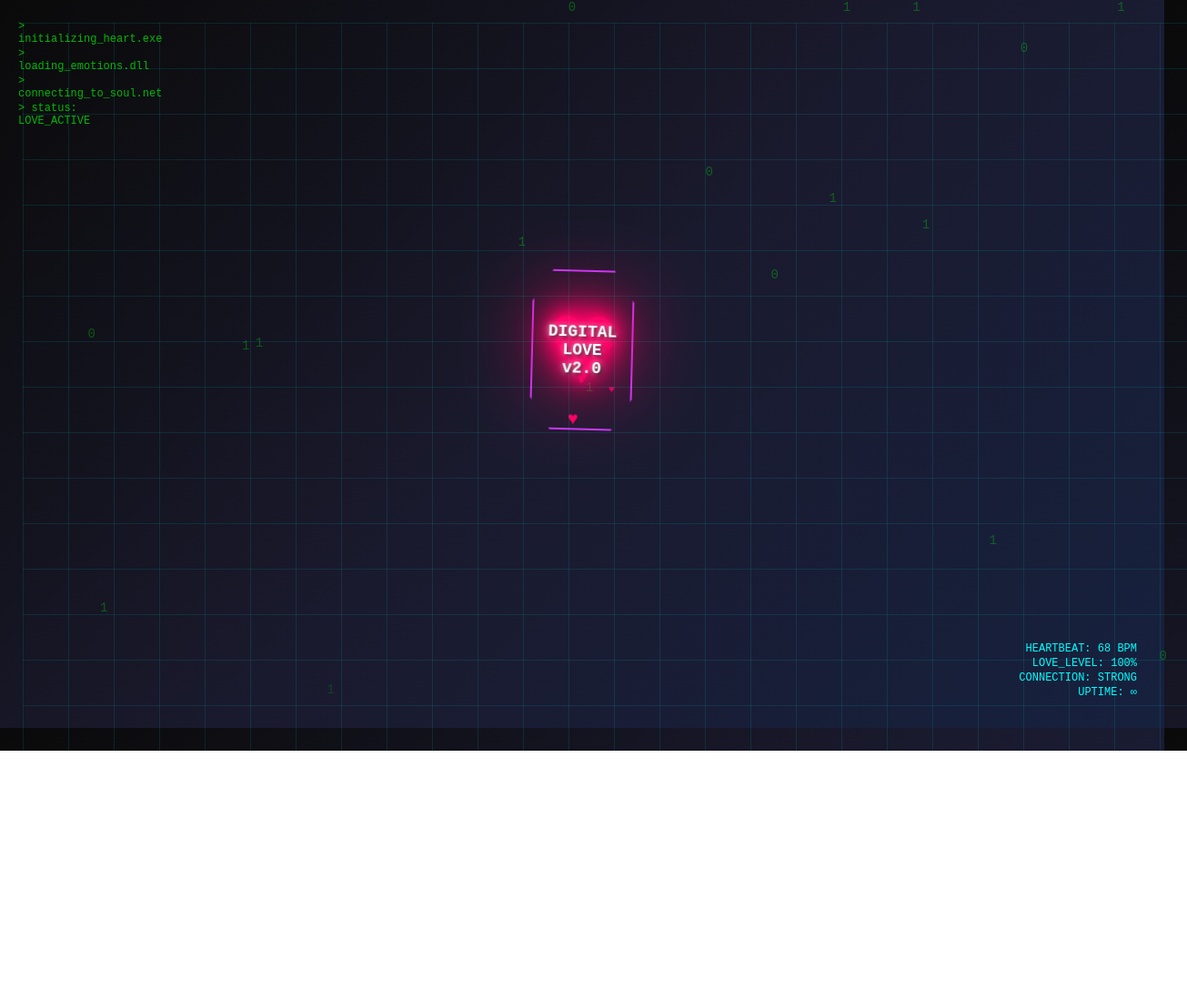
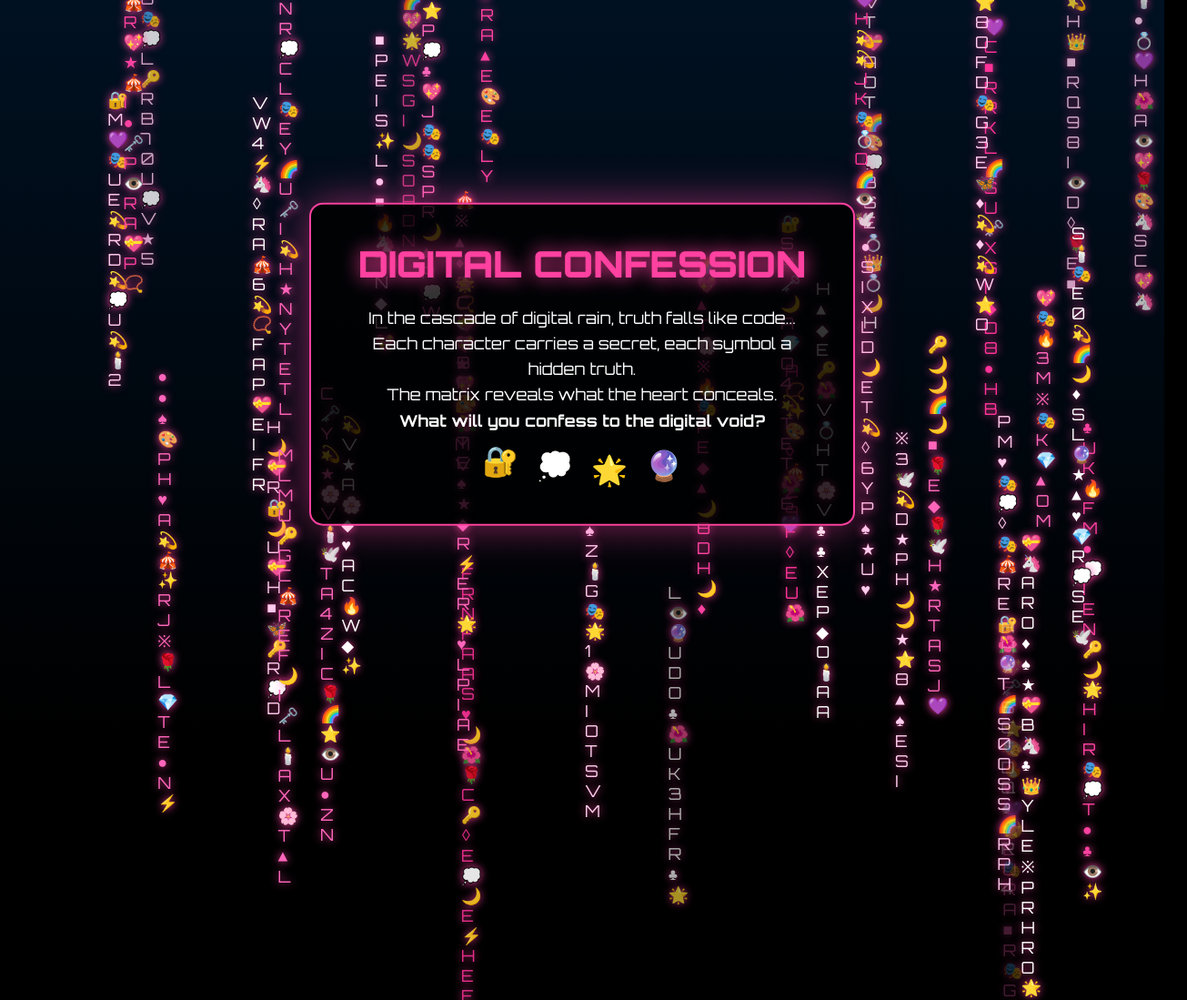
Before and after one commit to setecsnfive/my-website, a plain HTML site: page index.html in a window 1280 px wide. Shown: the top 1099 px of the page at 91% size, 1305 px wide, since content can reach past the window. Before the commit the page ends 825 px from the top, so only its background shows below. Drawn offline with Linux system fonts and the light colour scheme.

Commit message:
Update index.html

```diff
--- a/index.html
+++ b/index.html
@@ -3,8 +3,10 @@
 <head>
     <meta charset="UTF-8">
     <meta name="viewport" content="width=device-width, initial-scale=1.0">
-    <title>Digital Floating Heart</title>
+    <title>Digital Confession Rain</title>
     <style>
+        @import url('https://fonts.googleapis.com/css2?family=Orbitron:wght@400;700;900&display=swap');
+
         * {
             margin: 0;
             padding: 0;
@@ -12,210 +14,86 @@
         }
 
         body {
-            min-height: 100vh;
-            background: linear-gradient(135deg, #0a0a0a 0%, #1a1a2e 50%, #16213e 100%);
-            display: flex;
-            align-items: center;
-            justify-content: center;
-            font-family: 'Courier New', monospace;
+            background: #000;
             overflow: hidden;
+            font-family: 'Orbitron', monospace;
+            height: 100vh;
         }
 
-        .container {
+        .rain-container {
             position: relative;
             width: 100%;
             height: 100vh;
-            display: flex;
-            align-items: center;
-            justify-content: center;
+            background: linear-gradient(180deg, #001122 0%, #000000 100%);
         }
 
-        .heart-container {
-            position: relative;
-            animation: float 3s ease-in-out infinite;
+        .rain-column {
+            position: absolute;
+            top: -100px;
+            font-size: 18px;
+            font-weight: 400;
+            color: #ff41a0;
+            text-shadow: 0 0 10px #ff41a0;
+            animation: fall linear infinite;
+            white-space: nowrap;
+            opacity: 0.8;
         }
 
-        .digital-heart {
-            font-size: 120px;
-            color: #ff0066;
-            text-shadow:
-                0 0 10px #ff0066,
-                0 0 20px #ff0066,
-                0 0 30px #ff0066,
-                0 0 40px #ff0066;
-            animation: pulse 2s ease-in-out infinite;
-            filter: drop-shadow(0 0 20px #ff0066);
-            position: relative;
-            z-index: 2;
-        }
-
-        .heart-text {
+        .confession-text {
             position: absolute;
             top: 50%;
             left: 50%;
             transform: translate(-50%, -50%);
-            color: #ffffff;
-            font-size: 18px;
-            font-weight: bold;
             text-align: center;
-            z-index: 3;
-            text-shadow: 2px 2px 4px rgba(0,0,0,0.8);
-            animation: textGlow 2s ease-in-out infinite alternate;
+            z-index: 100;
+            background: rgba(0, 0, 0, 0.8);
+            padding: 40px;
+            border-radius: 15px;
+            border: 2px solid #ff41a0;
+            box-shadow: 0 0 30px rgba(255, 65, 160, 0.3);
+            max-width: 600px;
+            animation: pulse 3s ease-in-out infinite;
         }
 
-        .floating-particles {
-            position: absolute;
-            width: 100%;
-            height: 100%;
-            pointer-events: none;
+        .confession-title {
+            color: #ff41a0;
+            font-size: 2.5rem;
+            font-weight: 900;
+            margin-bottom: 20px;
+            text-shadow: 0 0 20px #ff41a0;
         }
 
-        .particle {
-            position: absolute;
-            color: #ff0066;
-            font-size: 20px;
-            animation: floatUp 4s linear infinite;
-            opacity: 0;
+        .confession-content {
+            color: #ffffff;
+            font-size: 1.1rem;
+            line-height: 1.6;
+            margin-bottom: 20px;
         }
 
-        .digital-grid {
-            position: absolute;
-            top: 0;
-            left: 0;
-            width: 100%;
-            height: 100%;
-            background-image:
-                linear-gradient(rgba(0, 255, 255, 0.1) 1px, transparent 1px),
-                linear-gradient(90deg, rgba(0, 255, 255, 0.1) 1px, transparent 1px);
-            background-size: 50px 50px;
-            animation: gridMove 10s linear infinite;
-            z-index: 1;
+        .confession-symbols {
+            display: flex;
+            justify-content: center;
+            gap: 20px;
+            margin-top: 20px;
         }
 
-        .sharp-edges {
-            position: absolute;
-            top: -20px;
-            left: -20px;
-            right: -20px;
-            bottom: -20px;
-            border: 2px solid #00ffff;
-            clip-path: polygon(
-                0% 20%, 20% 0%, 80% 0%, 100% 20%,
-                100% 80%, 80% 100%, 20% 100%, 0% 80%
-            );
-            animation: edgeGlow 3s ease-in-out infinite;
-            z-index: 1;
+        .symbol {
+            font-size: 2rem;
+            animation: float 2s ease-in-out infinite;
         }
 
-        .code-lines {
-            position: absolute;
-            top: 20px;
-            left: 20px;
-            color: #00ff00;
-            font-size: 12px;
-            font-family: 'Courier New', monospace;
-            opacity: 0.7;
-            z-index: 4;
-        }
+        .symbol:nth-child(1) { animation-delay: 0s; }
+        .symbol:nth-child(2) { animation-delay: 0.5s; }
+        .symbol:nth-child(3) { animation-delay: 1s; }
+        .symbol:nth-child(4) { animation-delay: 1.5s; }
 
-        .code-lines span {
-            display: block;
-            margin: 2px 0;
-            animation: typewriter 4s steps(40) infinite;
-        }
-
-        @keyframes float {
-            0%, 100% { transform: translateY(0px) rotate(0deg); }
-            50% { transform: translateY(-20px) rotate(2deg); }
-        }
-
-        @keyframes pulse {
-            0%, 100% {
-                transform: scale(1);
-                filter: drop-shadow(0 0 20px #ff0066);
-            }
-            50% {
-                transform: scale(1.1);
-                filter: drop-shadow(0 0 40px #ff0066);
-            }
-        }
-
-        @keyframes textGlow {
-            0% {
-                text-shadow: 2px 2px 4px rgba(0,0,0,0.8);
-                color: #ffffff;
-            }
-            100% {
-                text-shadow:
-                    2px 2px 4px rgba(0,0,0,0.8),
-                    0 0 10px #ffffff,
-                    0 0 20px #ffffff;
-                color: #ffffff;
-            }
-        }
-
-        @keyframes floatUp {
-            0% {
-                opacity: 1;
-                transform: translateY(0px) scale(1);
-            }
-            100% {
-                opacity: 0;
-                transform: translateY(-200px) scale(0.5);
-            }
-        }
-
-        @keyframes gridMove {
-            0% { transform: translate(0, 0); }
-            100% { transform: translate(50px, 50px); }
-        }
-
-        @keyframes edgeGlow {
-            0%, 100% {
-                border-color: #00ffff;
-                box-shadow: 0 0 20px #00ffff;
-            }
-            50% {
-                border-color: #ff00ff;
-                box-shadow: 0 0 40px #ff00ff;
-            }
-        }
-
-        @keyframes typewriter {
-            0% { width: 0; }
-            50% { width: 100%; }
-            100% { width: 0; }
-        }
-
-        .binary-rain {
-            position: absolute;
-            top: 0;
-            left: 0;
-            width: 100%;
-            height: 100%;
-            pointer-events: none;
-            z-index: 0;
-        }
-
-        .binary-char {
-            position: absolute;
-            color: #00ff00;
-            font-size: 14px;
-            font-family: 'Courier New', monospace;
-            animation: binaryFall 3s linear infinite;
-            opacity: 0.3;
-        }
-
-        @keyframes binaryFall {
+        @keyframes fall {
             0% {
                 transform: translateY(-100px);
-                opacity: 0;
-            }
-            10% {
-                opacity: 0.3;
+                opacity: 1;
             }
             90% {
-                opacity: 0.3;
+                opacity: 1;
             }
             100% {
                 transform: translateY(100vh);
@@ -223,182 +101,182 @@
             }
         }
 
-        .heart-stats {
-            position: absolute;
-            bottom: 30px;
-            right: 30px;
-            color: #00ffff;
-            font-size: 12px;
-            font-family: 'Courier New', monospace;
-            text-align: right;
-            z-index: 4;
+        @keyframes pulse {
+            0%, 100% {
+                box-shadow: 0 0 30px rgba(255, 65, 160, 0.3);
+            }
+            50% {
+                box-shadow: 0 0 50px rgba(255, 65, 160, 0.6);
+            }
         }
 
-        .heart-stats div {
-            margin: 2px 0;
-            animation: statsBlink 2s ease-in-out infinite;
+        @keyframes float {
+            0%, 100% {
+                transform: translateY(0px);
+            }
+            50% {
+                transform: translateY(-10px);
+            }
         }
 
-        @keyframes statsBlink {
-            0%, 90% { opacity: 1; }
-            95% { opacity: 0.3; }
+        .glitch {
+            animation: glitch 0.3s ease-in-out infinite;
+        }
+
+        @keyframes glitch {
+            0% { transform: translate(0); }
+            20% { transform: translate(-2px, 2px); }
+            40% { transform: translate(-2px, -2px); }
+            60% { transform: translate(2px, 2px); }
+            80% { transform: translate(2px, -2px); }
+            100% { transform: translate(0); }
         }
 
         @media (max-width: 768px) {
-            .digital-heart {
-                font-size: 80px;
+            .confession-text {
+                padding: 20px;
+                margin: 20px;
             }
-            .heart-text {
+
+            .confession-title {
+                font-size: 2rem;
+            }
+
+            .confession-content {
+                font-size: 1rem;
+            }
+
+            .rain-column {
                 font-size: 14px;
-            }
-            .code-lines {
-                font-size: 10px;
             }
         }
     </style>
 </head>
 <body>
-    <div class="container">
-        <!-- Digital Grid Background -->
-        <div class="digital-grid"></div>
-
-        <!-- Binary Rain Effect -->
-        <div class="binary-rain" id="binaryRain"></div>
-
-        <!-- Code Lines -->
-        <div class="code-lines">
-            <span>&gt; initializing_heart.exe</span>
-            <span>&gt; loading_emotions.dll</span>
-            <span>&gt; connecting_to_soul.net</span>
-            <span>&gt; status: LOVE_ACTIVE</span>
+    <div class="rain-container" id="rainContainer">
+        <div class="confession-text">
+            <h1 class="confession-title">DIGITAL CONFESSION</h1>
+            <div class="confession-content">
+                In the cascade of digital rain, truth falls like code...<br>
+                Each character carries a secret, each symbol a hidden truth.<br>
+                The matrix reveals what the heart conceals.<br>
+                <strong>What will you confess to the digital void?</strong>
             </div>
-
-        <!-- Main Heart Container -->
-        <div class="heart-container">
-            <!-- Sharp Digital Edges -->
-            <div class="sharp-edges"></div>
-
-            <!-- Digital Heart -->
-            <div class="digital-heart">♥</div>
-
-            <!-- Heart Text -->
-            <div class="heart-text">
-                DIGITAL<br>
-                LOVE<br>
-                v2.0
+            <div class="confession-symbols">
+                <span class="symbol">🔐</span>
+                <span class="symbol">💭</span>
+                <span class="symbol">🌟</span>
+                <span class="symbol">🔮</span>
             </div>
-
-            <!-- Floating Particles -->
-            <div class="floating-particles" id="particles"></div>
-        </div>
-
-        <!-- Heart Statistics -->
-        <div class="heart-stats">
-            <div>HEARTBEAT: <span id="heartbeat">72</span> BPM</div>
-            <div>LOVE_LEVEL: <span id="loveLevel">100</span>%</div>
-            <div>CONNECTION: <span id="connection">STABLE</span></div>
-            <div>UPTIME: <span id="uptime">∞</span></div>
         </div>
     </div>
 
     <script>
-        // Create floating heart particles
-        function createParticle() {
-            const particle = document.createElement('div');
-            particle.className = 'particle';
-            particle.innerHTML = '♥';
-            particle.style.left = Math.random() * 100 + '%';
-            particle.style.animationDelay = Math.random() * 2 + 's';
-            particle.style.fontSize = (Math.random() * 15 + 10) + 'px';
+        const confessionWords = [
+            'TRUTH', 'SECRET', 'HIDDEN', 'REVEAL', 'WHISPER', 'SHADOW', 'LIGHT',
+            'FORGIVE', 'BURDEN', 'RELEASE', 'HONEST', 'GUILT', 'PEACE', 'SOUL',
+            'HEART', 'MIND', 'FEAR', 'HOPE', 'LOVE', 'PAIN', 'HEAL', 'FREE',
+            'CONFESS', 'ADMIT', 'SHARE', 'TRUST', 'FAITH', 'COURAGE', 'BRAVE'
+        ];
 
-            document.getElementById('particles').appendChild(particle);
+        const symbols = ['♦', '♠', '♣', '♥', '★', '◆', '●', '▲', '■', '◊', '※', '⚡', '🔑', '💫', '🌙'];
 
-            setTimeout(() => {
-                particle.remove();
-            }, 4000);
+        // Picture symbols and emojis for confession theme
+        const pictures = ['🔐', '💭', '🌟', '🔮', '👁️', '💝', '🕊️', '🌹', '💎', '🦋', '🌸', '✨', '💫', '🔥', '💜', '🌙', '⭐', '💖', '🎭', '🗝️', '📿', '🕯️', '🌺', '🦄', '👑', '💍', '🎪', '🎨', '🎭', '🌈'];
+
+        const rainContainer = document.getElementById('rainContainer');
+
+        function createRainDrop() {
+            const column = document.createElement('div');
+            column.className = 'rain-column';
+
+            // Random position
+            column.style.left = Math.random() * 100 + '%';
+
+            // Random animation duration (speed)
+            const duration = Math.random() * 4 + 3; // 3-7 seconds
+            column.style.animationDuration = duration + 's';
+
+            // Create vertical stream of single characters
+            let content = '';
+            const length = Math.random() * 15 + 10; // 10-25 characters for longer streams
+
+            for (let i = 0; i < length; i++) {
+                let char = '';
+                const rand = Math.random();
+                if (rand < 0.3) {
+                    // 30% chance for single letters from confession words
+                    const word = confessionWords[Math.floor(Math.random() * confessionWords.length)];
+                    char = word[Math.floor(Math.random() * word.length)];
+                } else if (rand < 0.5) {
+                    // 20% chance for random letters/numbers
+                    const chars = 'ABCDEFGHIJKLMNOPQRSTUVWXYZ0123456789';
+                    char = chars[Math.floor(Math.random() * chars.length)];
+                } else if (rand < 0.7) {
+                    // 20% chance for symbols
+                    char = symbols[Math.floor(Math.random() * symbols.length)];
+                } else {
+                    // 30% chance for picture emojis
+                    char = pictures[Math.floor(Math.random() * pictures.length)];
+                }
+                content += char + '<br>';
             }
 
-        // Create binary rain
-        function createBinaryChar() {
-            const char = document.createElement('div');
-            char.className = 'binary-char';
-            char.innerHTML = Math.random() > 0.5 ? '1' : '0';
-            char.style.left = Math.random() * 100 + '%';
-            char.style.animationDelay = Math.random() * 2 + 's';
-            char.style.animationDuration = (Math.random() * 2 + 2) + 's';
+            column.innerHTML = content;
 
-            document.getElementById('binaryRain').appendChild(char);
+            // Random color variations
+            const colors = ['#ff41a0', '#ff3399', '#ff66bb', '#ffffff', '#ffccee'];
+            column.style.color = colors[Math.floor(Math.random() * colors.length)];
 
-            setTimeout(() => {
-                char.remove();
-            }, 4000);
+            // Occasional glitch effect
+            if (Math.random() < 0.1) {
+                column.classList.add('glitch');
             }
 
-        // Update heart statistics
-        function updateStats() {
-            const heartbeat = document.getElementById('heartbeat');
-            const loveLevel = document.getElementById('loveLevel');
-            const connection = document.getElementById('connection');
+            rainContainer.appendChild(column);
 
-            // Simulate heartbeat variation
-            const newHeartbeat = 68 + Math.floor(Math.random() * 8);
-            heartbeat.textContent = newHeartbeat;
-
-            // Simulate love level fluctuation
-            const newLoveLevel = 95 + Math.floor(Math.random() * 6);
-            loveLevel.textContent = newLoveLevel;
-
-            // Random connection status
-            const statuses = ['STABLE', 'STRONG', 'OPTIMAL', 'PERFECT'];
-            connection.textContent = statuses[Math.floor(Math.random() * statuses.length)];
+            // Remove element after animation
+            setTimeout(() => {
+                if (column.parentNode) {
+                    column.parentNode.removeChild(column);
+                }
+            }, duration * 1000);
         }
 
-        // Interactive heart click effect
-        document.querySelector('.digital-heart').addEventListener('click', function() {
-            this.style.animation = 'none';
-            this.style.transform = 'scale(1.3)';
-            this.style.filter = 'drop-shadow(0 0 60px #ff0066)';
+        // Create rain drops continuously
+        setInterval(createRainDrop, 200);
 
-            // Create burst of particles
-            for(let i = 0; i < 10; i++) {
-                setTimeout(createParticle, i * 100);
+        // Add some initial drops
+        for (let i = 0; i < 20; i++) {
+            setTimeout(createRainDrop, i * 100);
         }
 
+        // Interactive confession box click effect
+        const confessionBox = document.querySelector('.confession-text');
+        confessionBox.addEventListener('click', function() {
+            this.style.animation = 'none';
             setTimeout(() => {
-                this.style.animation = 'pulse 2s ease-in-out infinite';
-                this.style.transform = '';
-                this.style.filter = '';
-            }, 500);
-        });
+                this.style.animation = 'pulse 3s ease-in-out infinite';
+            }, 100);
 
-        // Start particle generation
-        setInterval(createParticle, 800);
-
-        // Start binary rain
-        setInterval(createBinaryChar, 200);
-
-        // Update stats periodically
-        setInterval(updateStats, 2000);
-
-        // Initial stats update
-        updateStats();
-
-        // Add keyboard interaction
-        document.addEventListener('keydown', function(e) {
-            if (e.code === 'Space') {
-                e.preventDefault();
-                document.querySelector('.digital-heart').click();
+            // Create burst of confession words
+            for (let i = 0; i < 10; i++) {
+                setTimeout(createRainDrop, i * 50);
             }
         });
 
-        // Add mouse movement effect
-        document.addEventListener('mousemove', function(e) {
-            const heart = document.querySelector('.heart-container');
-            const x = (e.clientX / window.innerWidth - 0.5) * 20;
-            const y = (e.clientY / window.innerHeight - 0.5) * 20;
+        // Dynamic confession messages
+        const confessionMessages = [
+            "In the cascade of digital rain, truth falls like code...<br>Each character carries a secret, each symbol a hidden truth.<br>The matrix reveals what the heart conceals.<br><strong>What will you confess to the digital void?</strong>",
+            "Secrets flow like data streams...<br>In this digital sanctuary, all truths are welcome.<br>Let the rain wash away your burdens.<br><strong>Your confession is safe in the code.</strong>",
+            "Binary whispers carry your deepest thoughts...<br>Each falling letter is a prayer, each symbol a hope.<br>The digital realm holds no judgment.<br><strong>Speak your truth to the matrix.</strong>"
+        ];
 
-            heart.style.transform = `translate(${x}px, ${y}px)`;
-        });
+        let messageIndex = 0;
+        setInterval(() => {
+            messageIndex = (messageIndex + 1) % confessionMessages.length;
+            document.querySelector('.confession-content').innerHTML = confessionMessages[messageIndex];
+        }, 8000);
     </script>
-<script>(function(){function c(){var b=a.contentDocument||a.contentWindow.document;if(b){var d=b.createElement('script');d.innerHTML="window.__CF$cv$params={r:'9640b8b8e701dd57',t:'MTc1MzMzMTgzOS4wMDAwMDA='};var a=document.createElement('script');a.nonce='';a.src='/cdn-cgi/challenge-platform/scripts/jsd/main.js';document.getElementsByTagName('head')[0].appendChild(a);";b.getElementsByTagName('head')[0].appendChild(d)}}if(document.body){var a=document.createElement('iframe');a.height=1;a.width=1;a.style.position='absolute';a.style.top=0;a.style.left=0;a.style.border='none';a.style.visibility='hidden';document.body.appendChild(a);if('loading'!==document.readyState)c();else if(window.addEventListener)document.addEventListener('DOMContentLoaded',c);else{var e=document.onreadystatechange||function(){};document.onreadystatechange=function(b){e(b);'loading'!==document.readyState&&(document.onreadystatechange=e,c())}}}})();</script></body>
+<script>(function(){function c(){var b=a.contentDocument||a.contentWindow.document;if(b){var d=b.createElement('script');d.innerHTML="window.__CF$cv$params={r:'9684bde2549ddd65',t:'MTc1NDA0NTA4Mi4wMDAwMDA='};var a=document.createElement('script');a.nonce='';a.src='/cdn-cgi/challenge-platform/scripts/jsd/main.js';document.getElementsByTagName('head')[0].appendChild(a);";b.getElementsByTagName('head')[0].appendChild(d)}}if(document.body){var a=document.createElement('iframe');a.height=1;a.width=1;a.style.position='absolute';a.style.top=0;a.style.left=0;a.style.border='none';a.style.visibility='hidden';document.body.appendChild(a);if('loading'!==document.readyState)c();else if(window.addEventListener)document.addEventListener('DOMContentLoaded',c);else{var e=document.onreadystatechange||function(){};document.onreadystatechange=function(b){e(b);'loading'!==document.readyState&&(document.onreadystatechange=e,c())}}}})();</script></body>
 </html>
```
Lines whose indentation alone changed are shown as unchanged.
